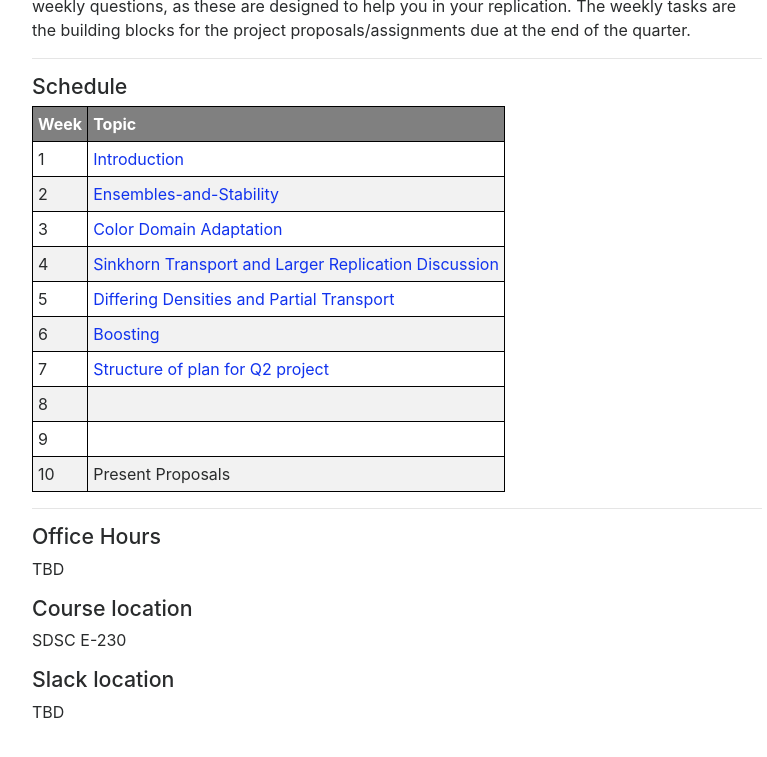
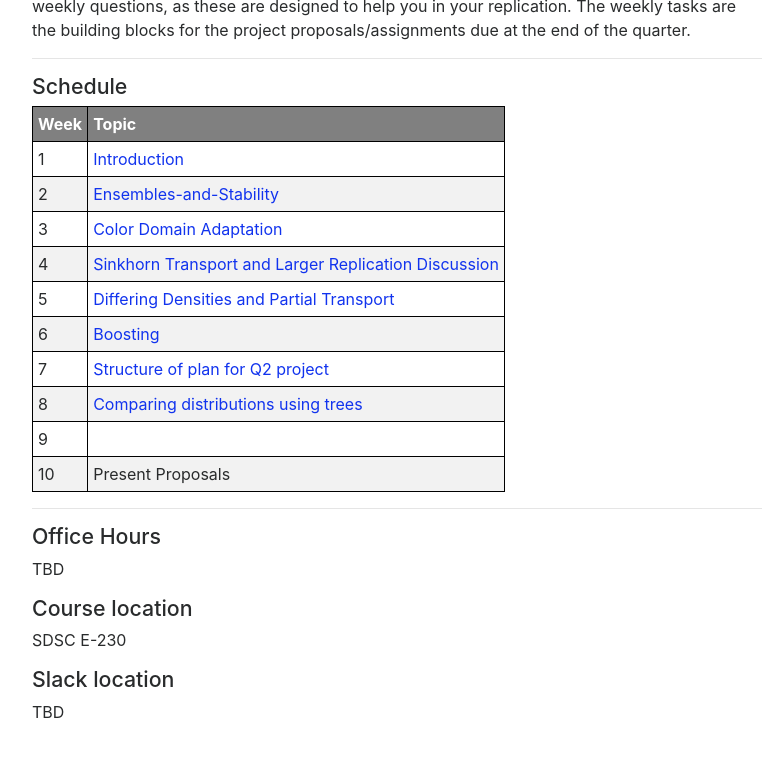
Before and after one commit to ACloninger/capstone-WILDS-project, a Jekyll site: the page built from index.md, in a window 1280 px wide and 900 px high, scrolled down 1144 px. Shown: the top 757 px of the window, without its empty margins (243-1010 px from the left). Built offline with Jekyll 4.4.1, drawn with Linux system fonts in a browser that asks for light colours; nearby versions of some CDN libraries.

Commit message:
Update index.md

```diff
--- a/index.md
+++ b/index.md
@@ -56,7 +56,7 @@ end of the quarter.
 |5|[Differing Densities and Partial Transport]({{ "/weeks/05-differing-densities-partial-transport" | absolute_url }})|
 |6|[Boosting]({{ "/weeks/06-Boosting" | "/weeks/06-Boosting" | absolute_url }})|
 |7|[Structure of plan for Q2 project]({{ "/weeks/07-Structure-of-plan-for-Q2-project" | absolute_url}})|
-|8|[]({{ "/weeks/08-" | absolute_url }})|
+|8|[Comparing distributions using trees]({{ "/weeks/08-Comparing-distributions-using-trees" | absolute_url}})|
 |9|[]({{ "/weeks/09-" | absolute_url }})|
 |10|Present Proposals|
 
```
